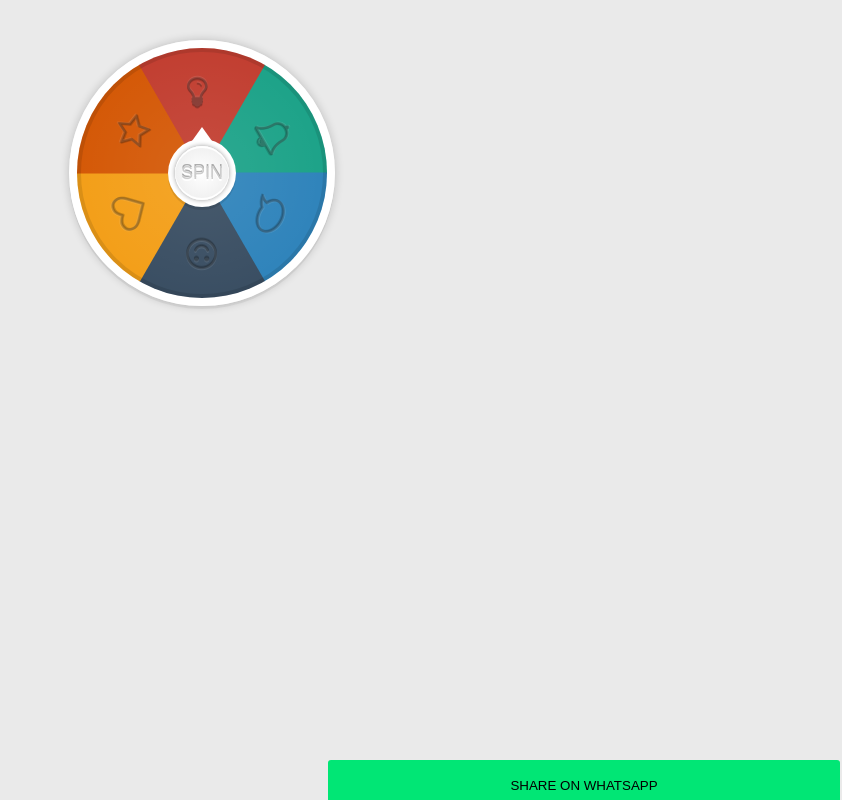
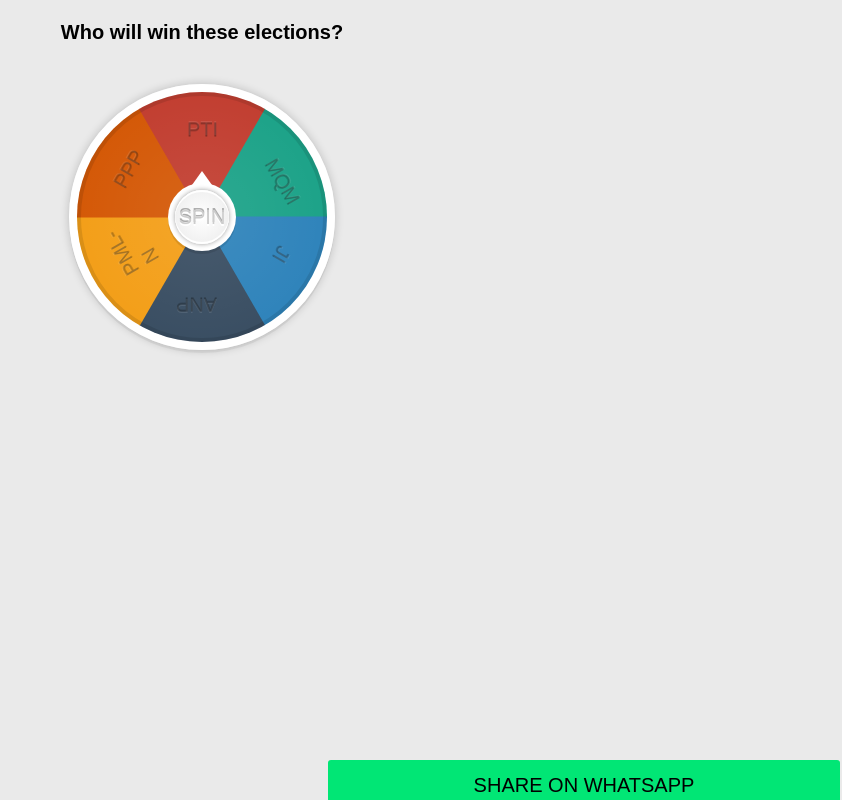
Before and after one commit to AhsanSN/Election-Result-Whatsapp-Message, a plain HTML site: page index.html in a window 1280 px wide. Shown: the whole page, without its empty margins (438-1280 px from the left). Drawn offline with nearby package versions, Linux system fonts and the light colour scheme.

Commit message:
meta tag and alot

```diff
--- a/index.html
+++ b/index.html
@@ -1,8 +1,9 @@
-<link href="//maxcdn.bootstrapcdn.com/font-awesome/4.1.0/css/font-awesome.min.css" rel="stylesheet">
+<meta name="viewport" content="width=device-width, initial-scale=1.0">
 
 <style type="text/css">
 
-  *{  margin:0; padding:0; }
+  *{  margin:0; padding:0;
+  font-size: 20px }
 
 body{
   background:#eaeaea;
@@ -272,17 +273,29 @@ opacity:0.1;
     animation: hh 0.1s;
 }
 
+span{
+  font-size: 12px;
+}
+
+h1{
+  font-size: 20px;
+  text-align: center;
+  color: black;
+}
+
 </style>
+<br>
+<h1>Who will win these elections?</h1>
 <div id="wrapper">
 
         <div id="wheel">
             <div id="inner-wheel">
-                <div class="sec"><span class="fa fa-bell-o"></span></div>
-                <div class="sec"><span class="fa fa-comment-o"></span></div>
-                <div class="sec"><span class="fa fa-smile-o"></span></div>
-                <div class="sec"><span class="fa fa-heart-o"></span></div>
-                <div class="sec"><span class="fa fa-star-o"></span></div>
-                <div class="sec"><span class="fa fa-lightbulb-o"></span></div>
+                <div class="sec"><span class="fa fa-bell-o"><p>MQM</p></span></div>
+                <div class="sec"><span class="fa fa-comment-o"><p>JI</p></span></div>
+                <div class="sec"><span class="fa fa-smile-o"><p>ANP</p></span></div>
+                <div class="sec"><span class="fa fa-heart-o"><p>PML-N</p></span></div>
+                <div class="sec"><span class="fa fa-star-o"><p>PPP</p></span></div>
+                <div class="sec"><span class="fa fa-lightbulb-o"><p>PTI</p></span></div>
             </div>
 
             <div id="spin">
@@ -353,7 +366,7 @@ form fieldset input[type="text"], input[type="password"] {
 	<form style="right: 2px;">
                             <fieldset>
                                 <!-- JS because of IE support; better: placeholder="Username" -->
-                                <p><input onclick="WhatsappShare();" type="button" style="background-color: #01e675; color: black; font-family: Montserrat, sans-serif;" value="Share on Whatsapp"></p>
+                                <p><input type="button" style="background-color: #01e675; color: black; font-family: Montserrat, sans-serif;" value="Share on Whatsapp"></p>
                             </fieldset>
                         </form>
 </a>
```
